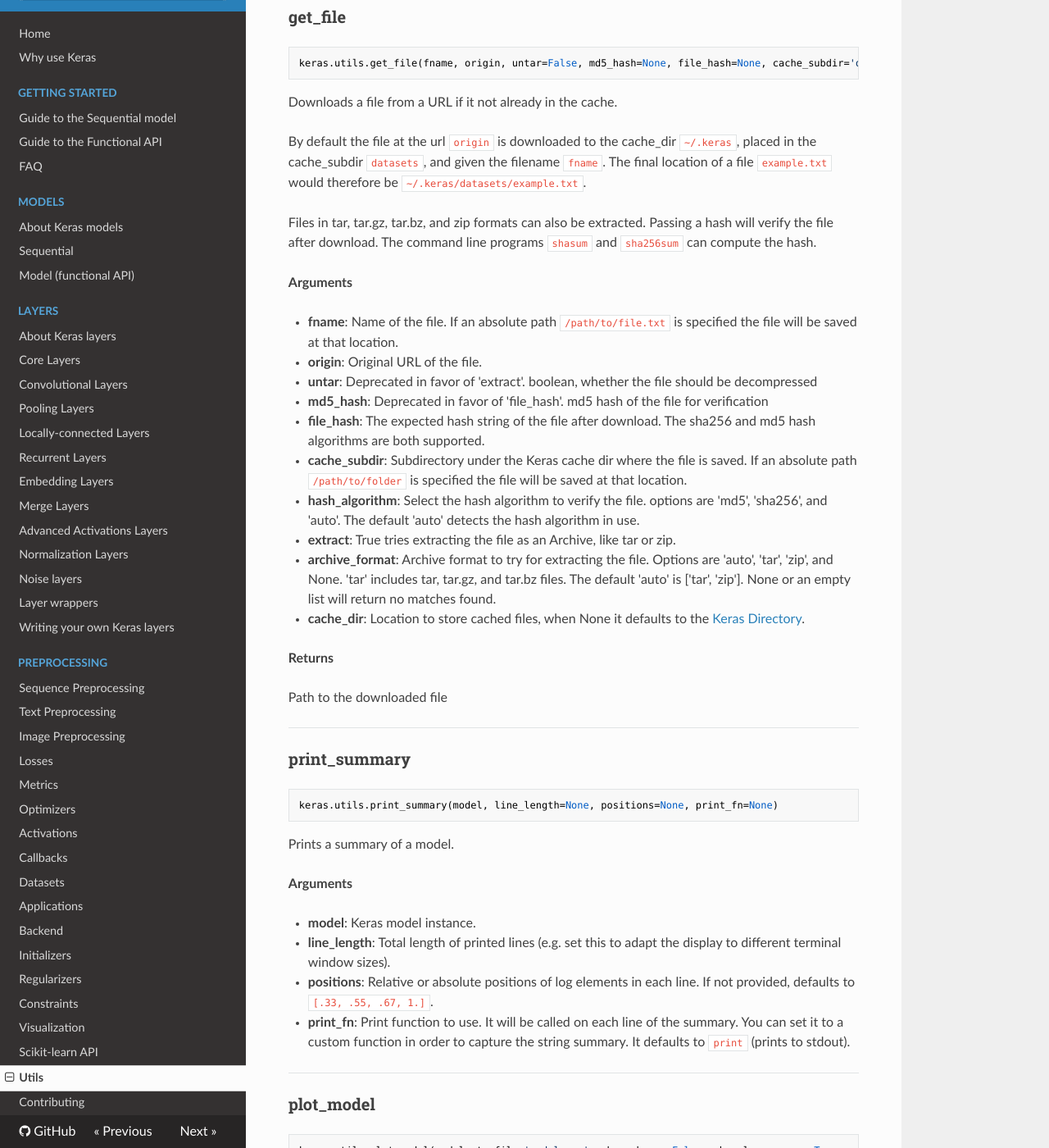
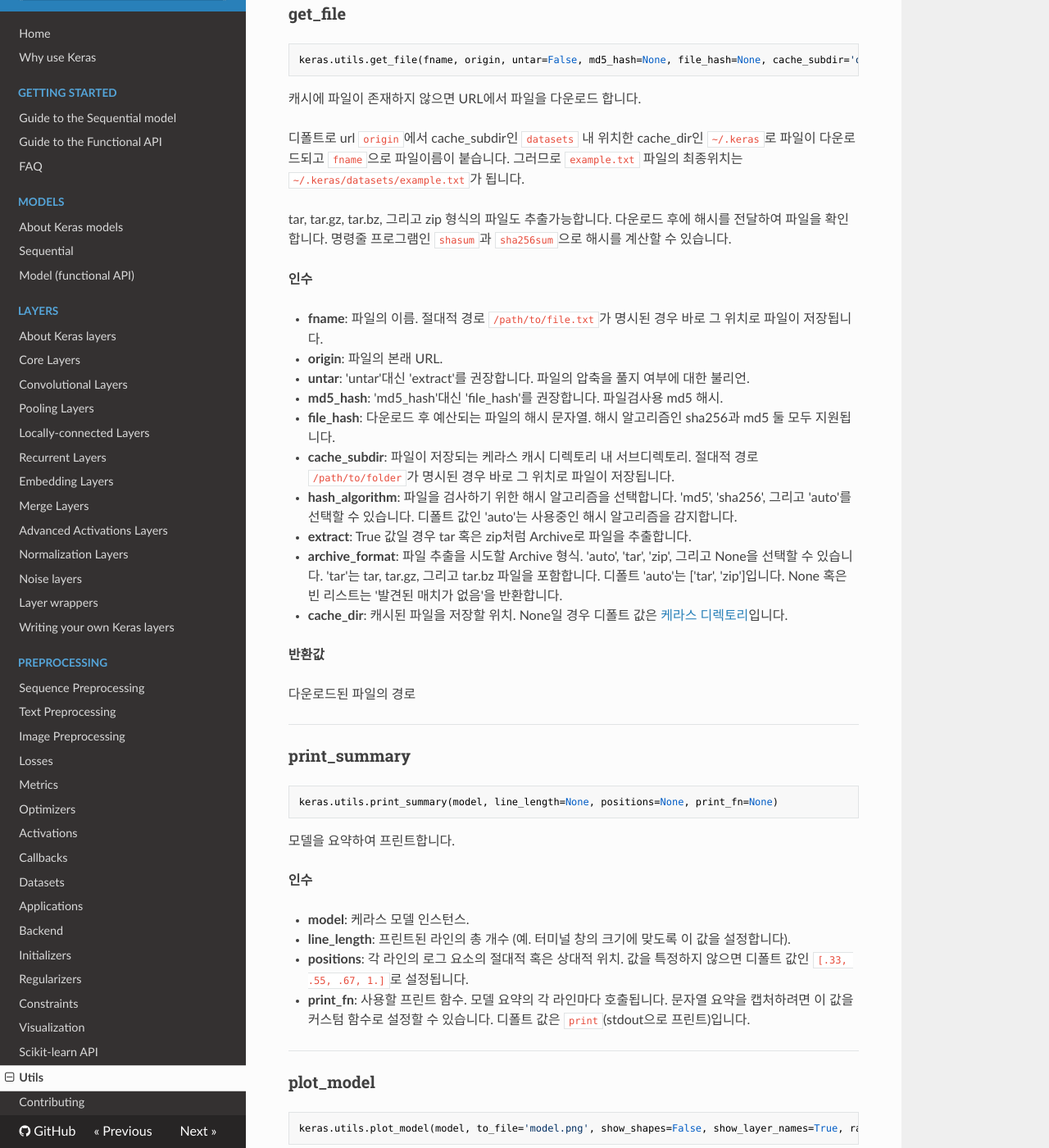
Before and after one commit to keras-team/keras-docs-ko, an MkDocs documentation site: the page built from sources/utils.md, in a window 1280 px wide and 1400 px high, scrolled down 3237 px. Shown: the whole window at 82% size. Built offline with MkDocs 1.6.1, drawn with Linux system fonts in a browser that asks for light colours; nearby versions of some CDN libraries; some of the changed text lies outside the part shown.

Commit message:
Update utils.md
e.g. 는 예. ,  example은 예시, Notes는 안내로 번역했으며 앞으로의 번역에도 일관되게 적용하겠습니다.
(utils.md 완료)

````diff
--- a/sources/utils.md
+++ b/sources/utils.md
@@ -5,23 +5,23 @@
 keras.utils.CustomObjectScope()
 ```
 
-Provides a scope that changes to `_GLOBAL_CUSTOM_OBJECTS` cannot escape.
+`_GLOBAL_CUSTOM_OBJECTS`로의 변환이 벗어나지 못하는 유효범위를 제공합니다.
 
-Code within a `with` statement will be able to access custom objects
-by name. Changes to global custom objects persist
-within the enclosing `with` statement. At end of the `with` statement,
-global custom objects are reverted to state
-at beginning of the `with` statement.
+`with` 명령문 내의 코드는 이름을 통해 커스텀 객체에 접근할 수 있습니다.
+글로벌 커스텀 객체로의 변환은
+`with` 명령문의 영역 내에서 유효합니다. `with` 명령문이 끝나면,
+글로벌 커스텀 객체는
+`with` 명령문 시작에서의 상태로 되돌아갑니다.
 
-__Example__
+__예시__
 
 
-Consider a custom object `MyObject` (e.g. a class):
+`MyObject`(예. 클래스)라는 커스텀 객체를 생각해 봅시다:
 
 ```python
 with CustomObjectScope({'MyObject':MyObject}):
     layer = Dense(..., kernel_regularizer='MyObject')
-    # save, load, etc. will recognize custom object by name
+    # save, load, 등의 함수가 이름을 통해 커스텀 객체를 인지합니다
 ```
 
 ----
@@ -33,9 +33,9 @@
 keras.utils.HDF5Matrix(datapath, dataset, start=0, end=None, normalizer=None)
 ```
 
-Representation of HDF5 dataset to be used instead of a Numpy array.
+Numpy 배열을 대체하는 HDF5 데이터셋 표현양식.
 
-__Example__
+__예시__
 
 
 ```python
@@ -43,23 +43,23 @@
 model.predict(x_data)
 ```
 
-Providing `start` and `end` allows use of a slice of the dataset.
+`start`와 `end`를 제공해서 데이터셋을 조각으로 잘라 사용할 수 있도록 합니다.
 
-Optionally, a normalizer function (or lambda) can be given. This will
-be called on every slice of data retrieved.
+선택적으로 정규화 함수(혹은 람다)를 사용할 수 있습니다.
+이는 회수된 모든 데이터 조각에 대해 호출됩니다.
 
-__Arguments__
+__인수__
 
-- __datapath__: string, path to a HDF5 file
-- __dataset__: string, name of the HDF5 dataset in the file specified
-    in datapath
-- __start__: int, start of desired slice of the specified dataset
-- __end__: int, end of desired slice of the specified dataset
-- __normalizer__: function to be called on data when retrieved
+- __datapath__: 문자열, HDF5 파일의 경로입니다
+- __dataset__: 문자열, datapath에 명시된 파일 내 HDF5 데이터셋의
+    이름입니다.
+- __start__: 정수, 명시된 데이터셋의 원하는 조각의 시작부분입니다
+- __end__: 정수, 명시된 데이터셋의 원하는 조각의 끝부분입니다
+- __normalizer__: 데이터가 회수될 때 데이터에 대해서 호출할 함수
 
-__Returns__
+__반환값__
 
-An array-like HDF5 dataset.
+배열과 비슷한 형태의 HDF5 데이터셋
 
 ----
 
@@ -70,20 +70,20 @@
 keras.utils.Sequence()
 ```
 
-Base object for fitting to a sequence of data, such as a dataset.
+데이터셋 등의 데이터 시퀀스를 학습하기 위한 베이스 객체.
 
-Every `Sequence` must implement the `__getitem__` and the `__len__` methods.
-If you want to modify your dataset between epochs you may implement
-`on_epoch_end`. The method `__getitem__` should return a complete batch.
+모든 `Sequence`는 `__getitem__`과 `__len__` 메서드를 실행해야 합니다.
+`on_epoch_end`를 실행하여 세대와 세대 사이에 데이터셋을 수정할 수 있습니다.
+`__getitem__` 메서드는 완전한 배치를 반환해야 합니다.
 
-__Notes__
+__안내_
 
 
-`Sequence` are a safer way to do multiprocessing. This structure guarantees
-that the network will only train once on each sample per epoch which is not
-the case with generators.
+`Sequence`는 멀티프로세싱을 보다 안전하게 실행합니다.
+생성기와는 다르게 네트워크가 각 세대에 한 샘플을 한 번만 학습하도록
+보장해줍니다.
 
-__Examples__
+__예시__
 
 
 ```python
@@ -91,8 +91,8 @@
 from skimage.transform import resize
 import numpy as np
 
-# Here, `x_set` is list of path to the images
-# and `y_set` are the associated classes.
+# 여기서 `x_set`은 이미지 파일 경로의 리스트입니다
+# 그리고 `y_set`은 연관 클래스입니다.
 
 class CIFAR10Sequence(Sequence):
 
@@ -122,33 +122,33 @@
 ```
 
 
-Converts a class vector (integers) to binary class matrix.
+클래스 벡터(정수)를 이진 클래스 행렬로 변환합니다.
 
-E.g. for use with categorical_crossentropy.
+예. categorical_crossentropy와 함께 사용할 수 있습니다.
 
-__Arguments__
+__인수__
 
-- __y__: class vector to be converted into a matrix
-    (integers from 0 to num_classes).
-- __num_classes__: total number of classes.
-- __dtype__: The data type expected by the input, as a string
+- __y__: 행렬로 변환할 클래스 벡터
+    (0부터 num_classes까지의 정수).
+- __num_classes__: 클래스의 총 개수.
+- __dtype__: 문자열로 표현된 인풋의 데이터 자료형
     (`float32`, `float64`, `int32`...)
 
-__Returns__
+__반환값__
 
-A binary matrix representation of the input. The classes axis
-is placed last.
+인풋의 이진행렬 표현.
+클래스 축이 마지막에 위치합니다.
 
-__Example__
+__예시__
 
 
 ```python
-# Consider an array of 5 labels out of a set of 3 classes {0, 1, 2}:
+# 3 클래스 {0, 1, 2}에 대한 5개의 라벨로 이루어진 배열을 생각해봅시다:
 > labels
 array([0, 2, 1, 2, 0])
-# `to_categorical` converts this into a matrix with as many
-# columns as there are classes. The number of rows
-# stays the same.
+# `to_categorical`은 이를 클래스 수 만큼의 열을 가진
+# 행렬로 변환합니다. 행의 수는
+# 변하지 않습니다.
 > to_categorical(labels)
 array([[ 1.,  0.,  0.],
        [ 0.,  0.,  1.],
@@ -167,17 +167,17 @@
 ```
 
 
-Normalizes a Numpy array.
+Numpy 배열을 정규화합니다.
 
-__Arguments__
+__인수__
 
-- __x__: Numpy array to normalize.
-- __axis__: axis along which to normalize.
-- __order__: Normalization order (e.g. 2 for L2 norm).
+- __x__: 정규화할 Numpy 배열.
+- __axis__: 정규화를 따라 진행할 축.
+- __order__: 정규화 계수 (예. L2 노름의 경우 2).
 
-__Returns__
+__반환값__
 
-A normalized copy of the array.
+배열을 정규화한 복사본.
 
 ----
 
@@ -189,46 +189,46 @@
 ```
 
 
-Downloads a file from a URL if it not already in the cache.
+캐시에 파일이 존재하지 않으면 URL에서 파일을 다운로드 합니다.
 
-By default the file at the url `origin` is downloaded to the
-cache_dir `~/.keras`, placed in the cache_subdir `datasets`,
-and given the filename `fname`. The final location of a file
-`example.txt` would therefore be `~/.keras/datasets/example.txt`.
+디폴트로 url `origin`에서 cache_subdir인 `datasets` 내 위치한
+cache_dir인 `~/.keras`로 파일이 다운로드되고
+`fname`으로 파일이름이 붙습니다. 그러므로
+`example.txt` 파일의 최종위치는 `~/.keras/datasets/example.txt`가 됩니다.
 
-Files in tar, tar.gz, tar.bz, and zip formats can also be extracted.
-Passing a hash will verify the file after download. The command line
-programs `shasum` and `sha256sum` can compute the hash.
+tar, tar.gz, tar.bz, 그리고 zip 형식의 파일도 추출가능합니다.
+다운로드 후에 해시를 전달하여 파일을 확인합니다.
+명령줄 프로그램인 `shasum`과 `sha256sum`으로 해시를 계산할 수 있습니다.
 
-__Arguments__
+__인수__
 
-- __fname__: Name of the file. If an absolute path `/path/to/file.txt` is
-    specified the file will be saved at that location.
-- __origin__: Original URL of the file.
-- __untar__: Deprecated in favor of 'extract'.
-    boolean, whether the file should be decompressed
-- __md5_hash__: Deprecated in favor of 'file_hash'.
-    md5 hash of the file for verification
-- __file_hash__: The expected hash string of the file after download.
-    The sha256 and md5 hash algorithms are both supported.
-- __cache_subdir__: Subdirectory under the Keras cache dir where the file is
-    saved. If an absolute path `/path/to/folder` is
-    specified the file will be saved at that location.
-- __hash_algorithm__: Select the hash algorithm to verify the file.
-    options are 'md5', 'sha256', and 'auto'.
-    The default 'auto' detects the hash algorithm in use.
-- __extract__: True tries extracting the file as an Archive, like tar or zip.
-- __archive_format__: Archive format to try for extracting the file.
-    Options are 'auto', 'tar', 'zip', and None.
-    'tar' includes tar, tar.gz, and tar.bz files.
-    The default 'auto' is ['tar', 'zip'].
-    None or an empty list will return no matches found.
-- __cache_dir__: Location to store cached files, when None it
-    defaults to the [Keras Directory](/faq/#where-is-the-keras-configuration-filed-stored).
+- __fname__: 파일의 이름. 절대적 경로 `/path/to/file.txt`가 명시된 경우
+    바로 그 위치로 파일이 저장됩니다.
+- __origin__: 파일의 본래 URL.
+- __untar__: 'untar'대신 'extract'를 권장합니다.
+    파일의 압축을 풀지 여부에 대한 불리언.
+- __md5_hash__: 'md5_hash'대신 'file_hash'를 권장합니다.
+    파일검사용 md5 해시.
+- __file_hash__: 다운로드 후 예산되는 파일의 해시 문자열.
+    해시 알고리즘인 sha256과 md5 둘 모두 지원됩니다.
+- __cache_subdir__: 파일이 저장되는 케라스 캐시 디렉토리 내 서브디렉토리.
+    절대적 경로 `/path/to/folder`가 명시된 경우
+    바로 그 위치로 파일이 저장됩니다.
+- __hash_algorithm__: 파일을 검사하기 위한 해시 알고리즘을 선택합니다.
+    'md5', 'sha256', 그리고 'auto'를 선택할 수 있습니다.
+    디폴트 값인 'auto'는 사용중인 해시 알고리즘을 감지합니다.
+- __extract__: True 값일 경우 tar 혹은 zip처럼 Archive로 파일을 추출합니다.
+- __archive_format__: 파일 추출을 시도할 Archive 형식.
+    'auto', 'tar', 'zip', 그리고 None을 선택할 수 있습니다.
+    'tar'는 tar, tar.gz, 그리고 tar.bz 파일을 포함합니다.
+    디폴트 'auto'는 ['tar', 'zip']입니다.
+    None 혹은 빈 리스트는 '발견된 매치가 없음'을 반환합니다.
+- __cache_dir__: 캐시된 파일을 저장할 위치.
+    None일 경우 디폴트 값은 [케라스 디렉토리](/faq/#where-is-the-keras-configuration-filed-stored)입니다.
 
-__Returns__
+__반환값__
 
-Path to the downloaded file
+다운로드된 파일의 경로
 
 ----
 
@@ -240,21 +240,21 @@
 ```
 
 
-Prints a summary of a model.
+모델을 요약하여 프린트합니다.
 
-__Arguments__
+__인수__
 
-- __model__: Keras model instance.
-- __line_length__: Total length of printed lines
-    (e.g. set this to adapt the display to different
-    terminal window sizes).
-- __positions__: Relative or absolute positions of log elements in each line.
-    If not provided, defaults to `[.33, .55, .67, 1.]`.
-- __print_fn__: Print function to use.
-    It will be called on each line of the summary.
-    You can set it to a custom function
-    in order to capture the string summary.
-    It defaults to `print` (prints to stdout).
+- __model__: 케라스 모델 인스턴스.
+- __line_length__: 프린트된 라인의 총 개수
+    (예. 터미널 창의 크기에 맞도록
+    이 값을 설정합니다).
+- __positions__: 각 라인의 로그 요소의 절대적 혹은 상대적 위치.
+    값을 특정하지 않으면 디폴트 값인 `[.33, .55, .67, 1.]`로 설정됩니다.
+- __print_fn__: 사용할 프린트 함수.
+    모델 요약의 각 라인마다 호출됩니다.
+    문자열 요약을 캡처하려면
+    이 값을 커스텀 함수로 설정할 수 있습니다.
+    디폴트 값은 `print`(stdout으로 프린트)입니다.
 
 ----
 
@@ -266,20 +266,20 @@
 ```
 
 
-Converts a Keras model to dot format and save to a file.
+케라스 모델을 도트 형식으로 전환하고 파일에 저장합니다.
 
-__Arguments__
+__인수__
 
-- __model__: A Keras model instance
-- __to_file__: File name of the plot image.
-- __show_shapes__: whether to display shape information.
-- __show_layer_names__: whether to display layer names.
-- __rankdir__: `rankdir` argument passed to PyDot,
-    a string specifying the format of the plot:
-    'TB' creates a vertical plot;
-    'LR' creates a horizontal plot.
-- __expand_nested__: whether to expand nested models into clusters.
-- __dpi__: dot DPI.
+- __model__: 케라스 모델 인스턴스.
+- __to_file__: 플롯 이미지의 파일 이름.
+- __show_shapes__: 형태 정보를 보여줄지 여부.
+- __show_layer_names__: 레이어 이름을 보여줄지 여부.
+- __rankdir__: `rankdir` 인수가,
+    플롯의 형식을 결정하는 문자열인 PyDot으로 전달됩니다:
+    'TB'는 세로 플롯;
+    'LR'는 가로 플롯을 생성합니다.
+- __expand_nested__: 중첩된 모델을 클러스터로 확장할지 여부.
+- __dpi__: 도트 DPI.
 
 ----
 
@@ -291,49 +291,49 @@
 ```
 
 
-Replicates a model on different GPUs.
+다른 GPU에 모델을 복제합니다.
 
-Specifically, this function implements single-machine
-multi-GPU data parallelism. It works in the following way:
+이 함수는 구체적으로 단일기계 다중-GPU 데이터 병렬처리를 실행합니다.
+다음과 같은 방식으로 작동합니다:
 
-- Divide the model's input(s) into multiple sub-batches.
-- Apply a model copy on each sub-batch. Every model copy
-is executed on a dedicated GPU.
-- Concatenate the results (on CPU) into one big batch.
+- 모델의 인풋을 여러 서브 배치로 나눕니다.
+- 모델 복사본을 각 서브 배치에 적용합니다.
+각 모델 복사본이 특별히 배정된 GPU에서 실행됩니다.
+- 결과물을 (CPU에서) 연결하여 하나의 큰 배치로 만듭니다.
 
-E.g. if your `batch_size` is 64 and you use `gpus=2`,
-then we will divide the input into 2 sub-batches of 32 samples,
-process each sub-batch on one GPU, then return the full
-batch of 64 processed samples.
+예. `batch_size`가 64이고 `gpus=2`라면,
+인풋이 각 32개의 샘플로 구성된 2개의 서브 배치로 나뉘고,
+한 GPU 당 각각의 서브 배치가 처리된 후,
+64개의 처리된 샘플로 구성된 완전한 배치를 반환합니다.
 
-This induces quasi-linear speedup on up to 8 GPUs.
+8개의 GPU까지는 유사선형적인 속도증가를 유도합니다.
 
-This function is only available with the TensorFlow backend
-for the time being.
+이 함수는 현재 탠서플로우 백엔드에서만
+사용가능합니다.
 
-__Arguments__
+__인수__
 
-- __model__: A Keras model instance. To avoid OOM errors,
-    this model could have been built on CPU, for instance
-    (see usage example below).
-- __gpus__: Integer >= 2 or list of integers, number of GPUs or
-    list of GPU IDs on which to create model replicas.
-- __cpu_merge__: A boolean value to identify whether to force
-    merging model weights under the scope of the CPU or not.
-- __cpu_relocation__: A boolean value to identify whether to
-    create the model's weights under the scope of the CPU.
-    If the model is not defined under any preceding device
-    scope, you can still rescue it by activating this option.
+- __model__: 케라스 모델 인스턴스.
+    메모리 부족 오류를 피하기 위해서 이 모델을 CPU에 생성해두는 방법이 있습니다
+    (아래의 사용법 예시를 참고하십시오).
+- __gpus__: 정수 >= 2 혹은 정수 리스트, number of GPUs or
+    생성된 모델 복사본을 위치시킬 GPU의 개수 혹은 GPU ID의 리스트.
+- __cpu_merge__: CPU의 유효범위 내에서 모델 가중치를 합치는 것을 강제할지
+    여부를 명시하는 불리언 값.
+- __cpu_relocation__: CPU의 유효범위 내에서 모델 가중치를 생성할지
+    여부를 명시하는 불리언 값.
+    만약 이전의 어떤 장치의 유효범위에도 모델이 정의되지 않았다면,
+    이 옵션을 활성화시켜 문제를 해결할 수 있습니다.
 
-__Returns__
+__반환값__
 
-A Keras `Model` instance which can be used just like the initial
-`model` argument, but which distributes its workload on multiple GPUs.
+초기 `model` 인수와 완벽하게 동일하게 사용가능하되,
+작업부하를 여러 GPU에 분산시키는 케라스 `Model` 인스턴스.
 
-__Examples__
+__예시__
 
 
-Example 1 - Training models with weights merge on CPU
+예시 1 - CPU에서 가중치를 병합하는 모델 학습
 
 ```python
 import tensorflow as tf
@@ -346,39 +346,39 @@
 width = 224
 num_classes = 1000
 
-# Instantiate the base model (or "template" model).
-# We recommend doing this with under a CPU device scope,
-# so that the model's weights are hosted on CPU memory.
-# Otherwise they may end up hosted on a GPU, which would
-# complicate weight sharing.
+# 베이스 모델(혹은 "템플릿" 모델)을 인스턴스화합니다.
+# 모델의 가중치가 CPU 메모리에 저장될 수 있도록,
+# CPU 장치 유효범위 내에서 이 작업을 진행하는 것을 권합니다.
+# 그렇지 않은 경우, 가중치가 GPU에 저장되어
+# 가중치 공유작업이 원활치 않을 수 있습니다.
 with tf.device('/cpu:0'):
     model = Xception(weights=None,
                      input_shape=(height, width, 3),
                      classes=num_classes)
 
-# Replicates the model on 8 GPUs.
-# This assumes that your machine has 8 available GPUs.
+# 모델을 8개의 GPU에 복제합니다.
+# 이는 컴퓨터에 8개의 사용가능한 GPU가 있다고 가정하는 것입니다.
 parallel_model = multi_gpu_model(model, gpus=8)
 parallel_model.compile(loss='categorical_crossentropy',
                        optimizer='rmsprop')
 
-# Generate dummy data.
+# 가짜 데이터를 생성합니다.
 x = np.random.random((num_samples, height, width, 3))
 y = np.random.random((num_samples, num_classes))
 
-# This `fit` call will be distributed on 8 GPUs.
-# Since the batch size is 256, each GPU will process 32 samples.
+# 이 `fit` 호출은 8개의 GPU에 분산됩니다.
+# 배치 크기가 256이므로, 각 GPU는 32샘플을 처리합니다.
 parallel_model.fit(x, y, epochs=20, batch_size=256)
 
-# Save model via the template model (which shares the same weights):
+# (같은 가중치를 공유하는) 템플릿 모델을 통해서 모델을 저장합니다:
 model.save('my_model.h5')
 ```
 
-Example 2 - Training models with weights merge on CPU using cpu_relocation
+예시 2 - cpu_relocation을 사용해 CPU에서 가중치를 병합하는 모델 학습
 
 ```python
 ..
-# Not needed to change the device scope for model definition:
+# 모델 정의를 위해서 장치 유효범위를 바꿀 필요는 없습니다:
 model = Xception(weights=None, ..)
 
 try:
@@ -391,11 +391,11 @@
 ..
 ```
 
-Example 3 - Training models with weights merge on GPU (recommended for NV-link)
+Example 3 - GPU에서 가중치를 병합하는 모델 학습 (NV-link에 권장됩니다)
 
 ```python
 ..
-# Not needed to change the device scope for model definition:
+# 모델 정의를 위해서 장치 유효범위를 바꿀 필요는 없습니다:
 model = Xception(weights=None, ..)
 
 try:
@@ -409,9 +409,9 @@
 ..
 ```
 
-__On model saving__
+__모델 저장하기__
 
 
-To save the multi-gpu model, use `.save(fname)` or `.save_weights(fname)`
-with the template model (the argument you passed to `multi_gpu_model`),
-rather than the model returned by `multi_gpu_model`.
+다중-GPU 모델을 저장하려면, `multi_gpu_model`에 의해서 반환되는 모델보다는
+템플릿 모델(`multi_gpu_model`에 전달되는 인수)과 함께
+`.save(fname)` 혹은 `.save_weights(fname)`를 사용하면 됩니다.
````
